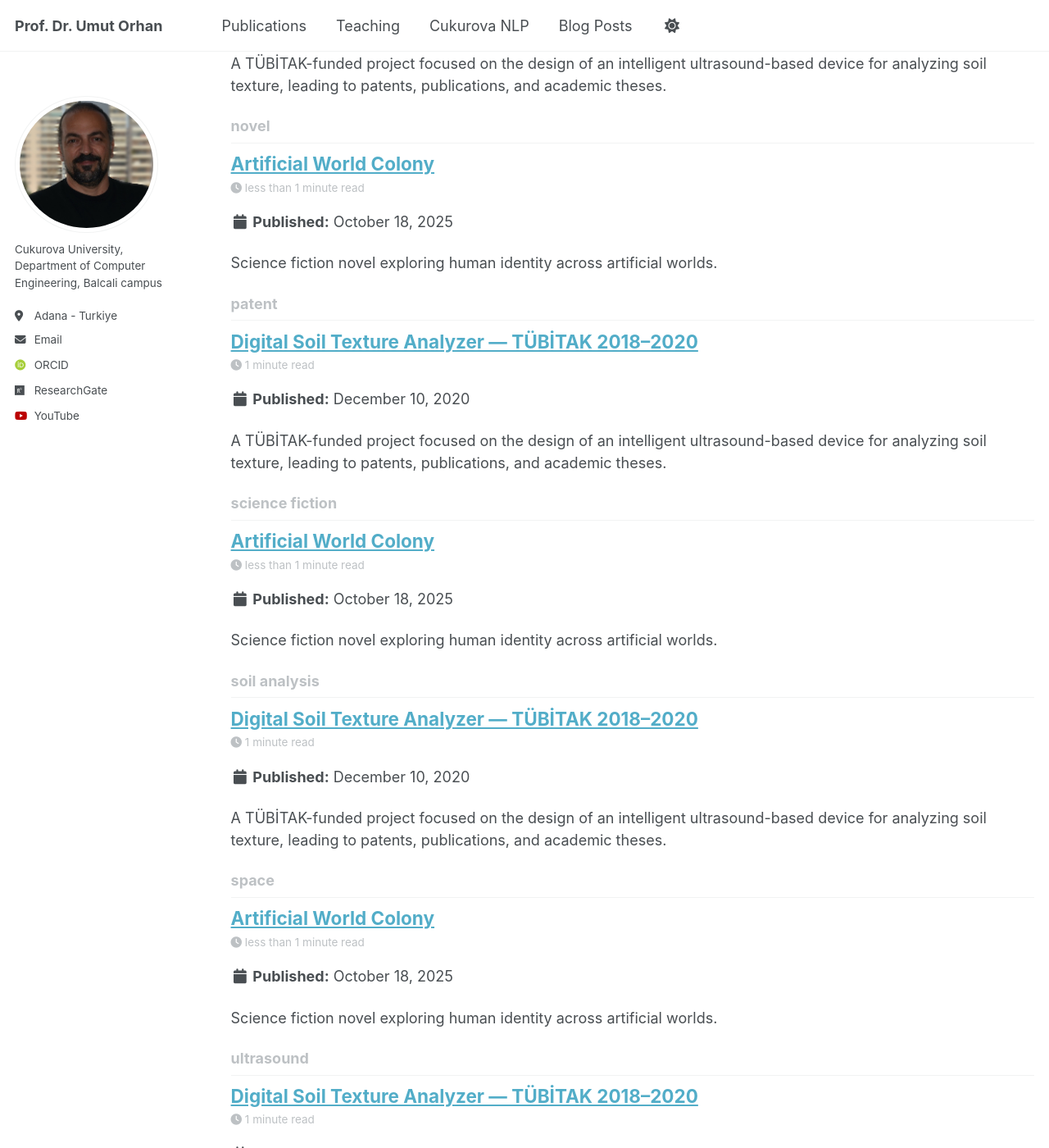
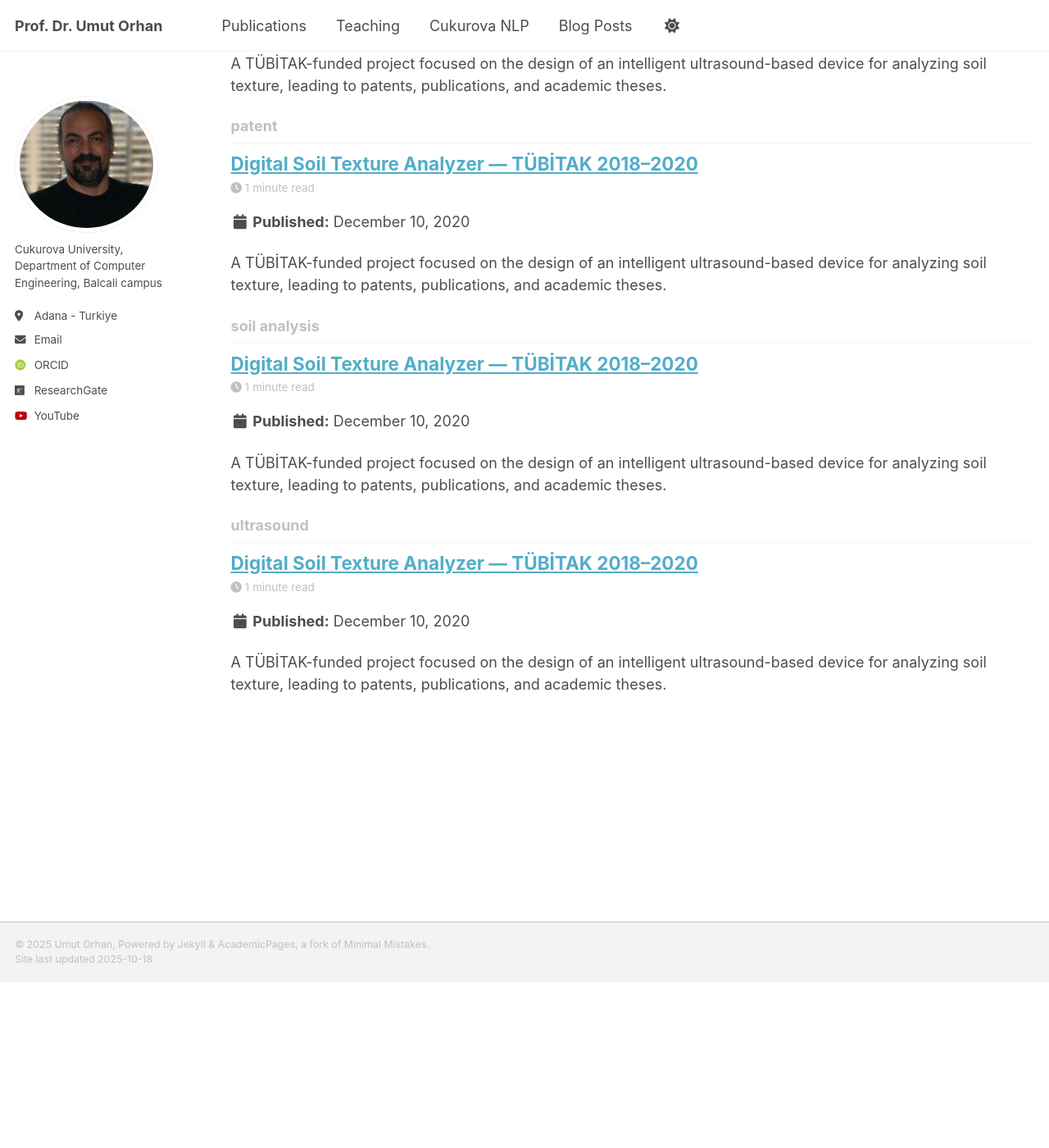
Before and after one commit to uorhan/uorhan.github.io, a Jekyll site: the page built from _pages/tag-archive.html, in a window 1280 px wide and 1400 px high, scrolled down 713 px. Shown: the whole window at 82% size. Built offline with Jekyll 4.4.1, drawn with Linux system fonts in a browser that asks for light colours; some web fonts are replaced; after the commit the page ends 1911 px from its top, so only the background shows below that.

Commit message:
Refactor tags in bp.md to use 'SciFi'
Updated tags for the post to a more concise format.

```diff
--- a/_posts/2025-10-18-bp.md
+++ b/_posts/2025-10-18-bp.md
@@ -3,7 +3,7 @@
 title: "Artificial World Colony"
 excerpt: "Science fiction novel exploring human identity across artificial worlds."
 date: 2025-10-18
-tags: [science fiction, novel, AI, space]
+tags: SciFi
 ---
 
 ### Summary
```
